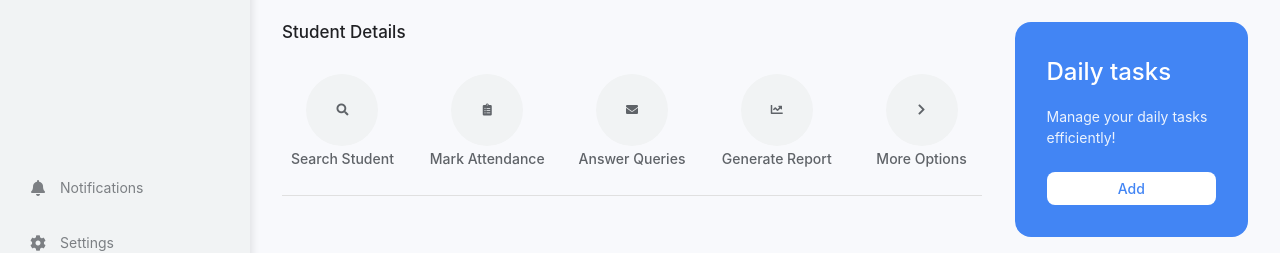
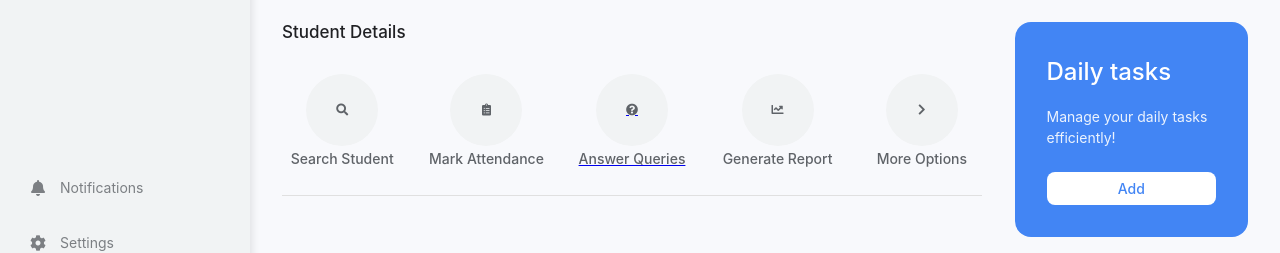
Before and after one commit to Pras-20/EZedu, a React (Create React App) app in the folder frontend/: page / in a window 1280 px wide. Shown: the part 508-761 px from the top of the page. Built offline with nearby package versions, Linux system fonts and the light colour scheme.

Commit message:
Answer Queries Navigation

```diff
--- a/frontend/src/App.js
+++ b/frontend/src/App.js
@@ -3,6 +3,7 @@ import { createBrowserRouter, RouterProvider } from "react-router-dom";
 import Sidebar from "./components/Sidebar/Sidebar";
 import Dashboard from "./components/Dashboard/Dashboard";
 import TeacherDashboard from "./components/TeacherDashboard/TeacherDashboard";
+import TeacherQueries from './components/TeacherQueries/TeacherQueries';
 import "./App.css";
 
 const Layout = ({ children }) => (
@@ -30,6 +31,14 @@ const router = createBrowserRouter(
         </Layout>
       ),
     },
+    {
+      path: "/teacher-queries",
+      element: (
+        <Layout>
+          <TeacherQueries />
+        </Layout>
+      ),
+    },
   ],
   {
     future: {
--- a/frontend/src/components/Dashboard/Dashboard.jsx
+++ b/frontend/src/components/Dashboard/Dashboard.jsx
@@ -2,6 +2,7 @@ import React, { useState, useEffect, useCallback, useMemo } from "react";
 import "./Dashboard.css";
 import { saveAs } from "file-saver";
 import * as XLSX from "xlsx";
+import { Link } from 'react-router-dom';
 
 const Dashboard = () => {
   const [isSearchModalOpen, setSearchModalOpen] = useState(false);
@@ -301,12 +302,14 @@ const Dashboard = () => {
             </div>
             <span>Mark Attendance</span>
           </button>
-          <button className="action-btn" onClick={handleAnswerQueriesClick}>
-            <div className="circle-icon">
-              <i className="fas fa-envelope"></i>
-            </div>
-            <span>Answer Queries</span>
-          </button>
+          <Link to="/teacher-queries">
+            <button className="action-btn">
+              <div className="circle-icon">
+                <i className="fas fa-question-circle"></i>
+              </div>
+              <span>Answer Queries</span>
+            </button>
+          </Link>
           <button className="action-btn" onClick={handleGenerateReportClick}>
             <div className="circle-icon">
               <i className="fas fa-chart-line"></i>
```
